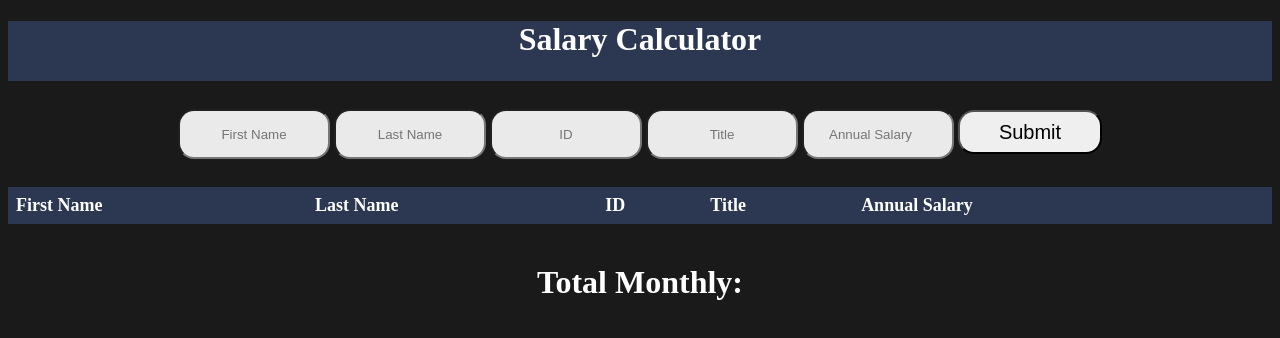
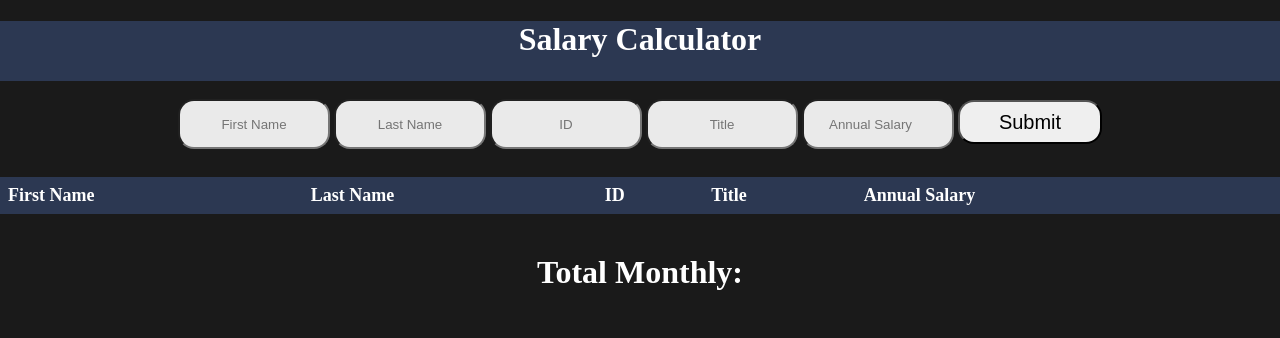
Before and after one commit to sbuckhanan/weekend-jquery-salary-calculator, a plain HTML site: page index.html in a window 1280 px wide. Drawn offline with Linux system fonts and the light colour scheme.

Commit message:
style changes

```diff
--- a/style.css
+++ b/style.css
@@ -1,13 +1,16 @@
 body {
 	background-color: rgba(0, 0, 0, 0.897);
+	margin: 0;
+	padding: 0;
 }
 header {
 	text-align: center;
 	color: white;
 	background-color: #2c3852;
 	height: 60px;
-	margin-bottom: 10px;
-	padding: 0;
+	margin-top: 0;
+	margin-bottom: 10;
+	align-items: center;
 }
 table {
 	border-collapse: collapse;
```
